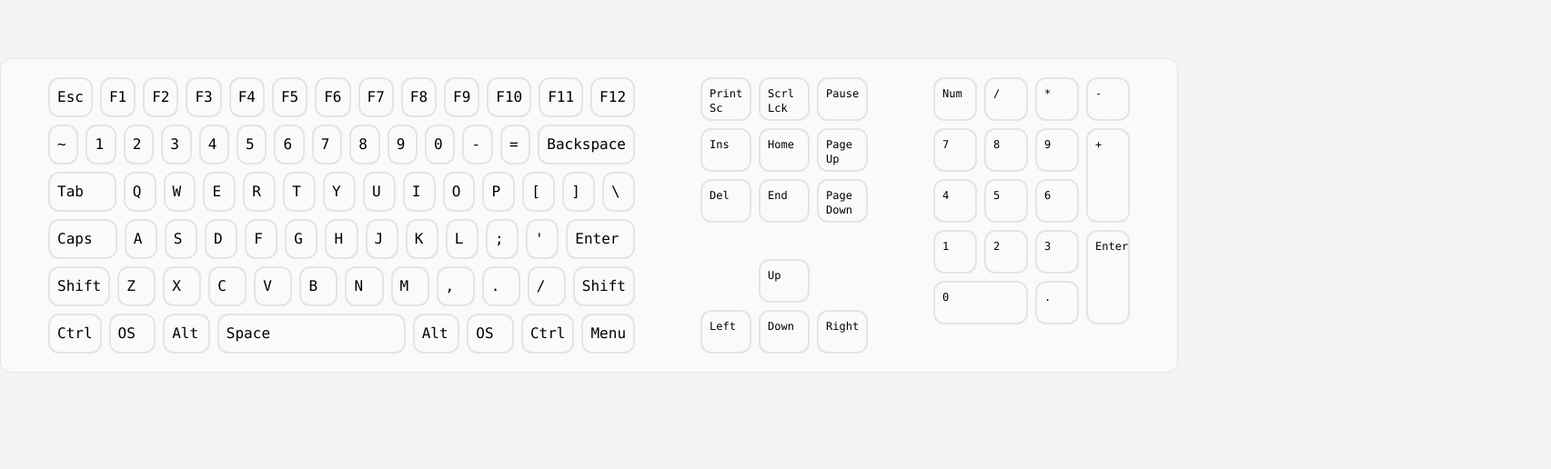
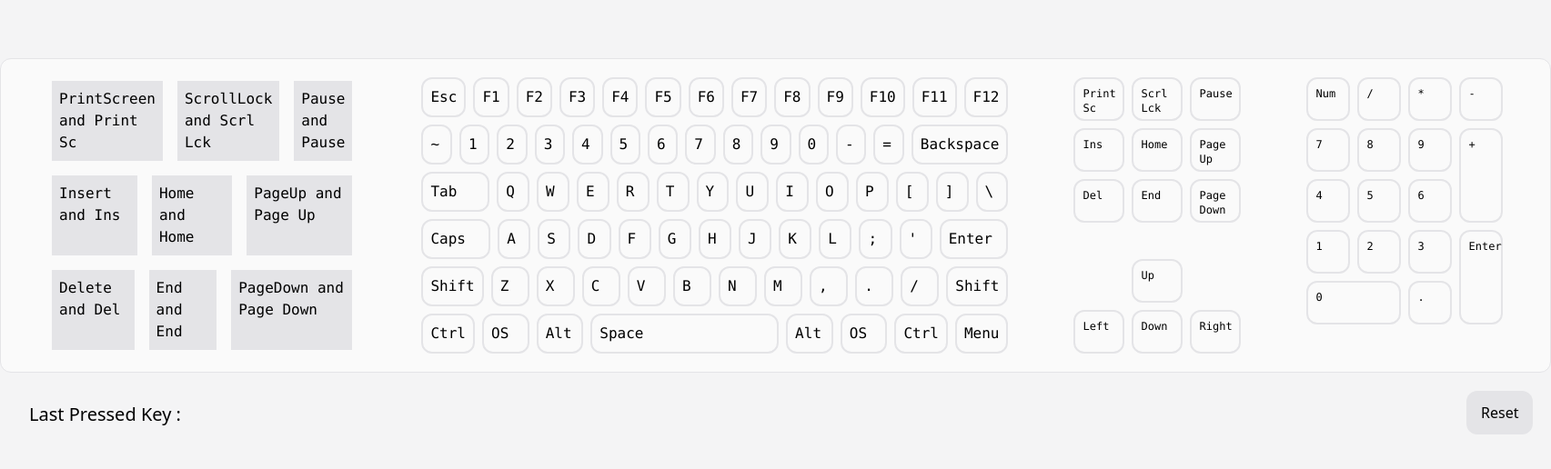
Before and after one commit to commitsovercoffee/key-probe, a SvelteKit app: page / in a window 1280 px wide. Shown: the top 516 px of the page at 91% size, 1705 px wide, since content can reach past the window. Built offline with nearby package versions, Linux system fonts and the light colour scheme.

Commit message:
updates to use svelte reactivity for DOM changes.

```diff
--- a/src/routes/+page.svelte
+++ b/src/routes/+page.svelte
@@ -1,5 +1,24 @@
 <script>
-	let keyStatus = new Map();
+	let defaultStyle = 'p-2 m-2 bg-zinc-200';
+	let pressedStyle = 'p-2 m-2 bg-red-500';
+	let unpressedStyle = 'p-2 m-2 bg-sky-500';
+
+	function onKeyDown(e) {
+		if (!pressedKeys.includes(e.code)) pressedKeys = [...pressedKeys, e.code];
+		console.log('pressedkeys', pressedKeys);
+	}
+
+	function onKeyUp(e) {
+		setTimeout(function () {
+			pressedKeys = [];
+			if (!unpressedKeys.includes(e.code)) unpressedKeys = [...unpressedKeys, e.code];
+			console.log('unpressedkeys', unpressedKeys);
+		}, 50);
+	}
+
+	let pressedKeys = new Array();
+	let unpressedKeys = new Array();
+	let lastKey = [];
 
 	const keyMap = [
 		{
@@ -86,7 +105,7 @@
 			AltRight: 'Alt',
 			OSRight: 'OS',
 			ControlRight: 'Ctrl',
-			Menu: 'Menu'
+			ContextMenu: 'Menu'
 		}
 	];
 
@@ -104,7 +123,7 @@
 		{
 			Delete: 'Del',
 			End: 'End',
-			pageDown: 'Page Down'
+			PageDown: 'Page Down'
 		}
 	];
 
@@ -157,55 +176,37 @@
 		}
 	];
 
-	let keyCapStyle =
-		'p-2 m-1 border-2 border-zinc-200 dark:border-zinc-800 rounded-xl transition duration-300 delay-50 ';
+	let keyCapStyle = 'p-2 m-1 border-2 border-zinc-200  rounded-xl transition duration-300 ';
 </script>
 
-<svelte:body
-	on:keydown={function (event) {
-		event.preventDefault();
-
-		keyStatus[event.code] = true;
-
-		for (const key in keyStatus) {
-			if (keyStatus.hasOwnProperty(key)) {
-				// Check if the value is true
-				if (keyStatus[key]) {
-					document.getElementById(key).classList.remove('bg-zinc-100');
-					document.getElementById(key).classList.remove('bg-teal-300');
-					document.getElementById(key).classList.add('bg-red-300');
-					document.getElementById(key).classList.add('-translate-y-2');
-				}
-			}
-		}
-
-		console.log(keyStatus);
-	}}
-	on:keyup={function (event) {
-		event.preventDefault();
-
-		keyStatus[event.code] = false;
-		setTimeout(function () {
-			for (const key in keyStatus) {
-				if (keyStatus.hasOwnProperty(key)) {
-					// Check if the value is true
-					if (!keyStatus[key]) {
-						document.getElementById(key).classList.remove('bg-red-300');
-						document.getElementById(key).classList.add('bg-teal-300');
-						document.getElementById(key).classList.remove('-translate-y-2');
-					}
-				}
-			}
-		}, 50);
-
-		console.log(keyStatus);
-	}}
-/>
+<svelte:window on:keydown|preventDefault={onKeyDown} on:keyup={onKeyUp} />
 
 <div class="mx-auto w-fit prose prose-zinc dark:prose-invert max-w-none">
 	<div
-		class="mt-16 p-4 flex border border-zinc-200 dark:border-zinc-800 rounded-xl flex-grow bg-zinc-50 dark:bg-zinc-800 overflow-hidden"
+		class="mt-16 p-4 flex border border-zinc-200 dark:border-zinc-800 rounded-xl bg-zinc-50 dark:bg-zinc-800"
 	>
+		<section class="ml-8 mr-8">
+			{#each navMap as row}
+				<section class="flex justify-stretch">
+					{#each Object.entries(row) as [key, value]}
+						{#if value === 'Space'}
+							<kbd class={keyCapStyle + 'basis-5/6'} id={key}>{value}</kbd>
+						{:else if value === 'Tab' || value === 'Caps' || value === 'Enter'}
+							<kbd class={keyCapStyle + 'basis-3/6'} id={key}>{value}</kbd>
+						{:else}
+							<kbd
+								class={pressedKeys.includes(key)
+									? pressedStyle
+									: unpressedKeys.includes(key)
+									? unpressedStyle
+									: defaultStyle}>{key} and {value}</kbd
+							>
+						{/if}
+					{/each}
+				</section>
+			{/each}
+		</section>
+
 		<section class="ml-8 mr-8">
 			{#each keyMap as row}
 				<section class="flex justify-stretch">
@@ -281,4 +282,25 @@
 			</div>
 		</section>
 	</div>
+
+	<div class="m-4 flex justify-between">
+		<p class=" text-xl p-2 m-2">
+			Last Pressed Key : <kbd>{lastKey}</kbd>
+		</p>
+
+		<button
+			on:click={function () {
+				// Iterate over the map keys
+				for (const key in pressedKeys) {
+					// Check if the value is true
+					if (!pressedKeys[key]) {
+						document.getElementById(key).classList.remove('bg-teal-200');
+						document.getElementById(key).classList.remove('dark:bg-teal-800');
+					}
+				}
+			}}
+			class="px-4 m-1 rounded-xl transition duration-300 delay-50 h-12 bg-zinc-200 dark:bg-zinc-800 hover:-translate-y-1 active:translate-y-1 active:bg-sky-500"
+			>Reset</button
+		>
+	</div>
 </div>
```
